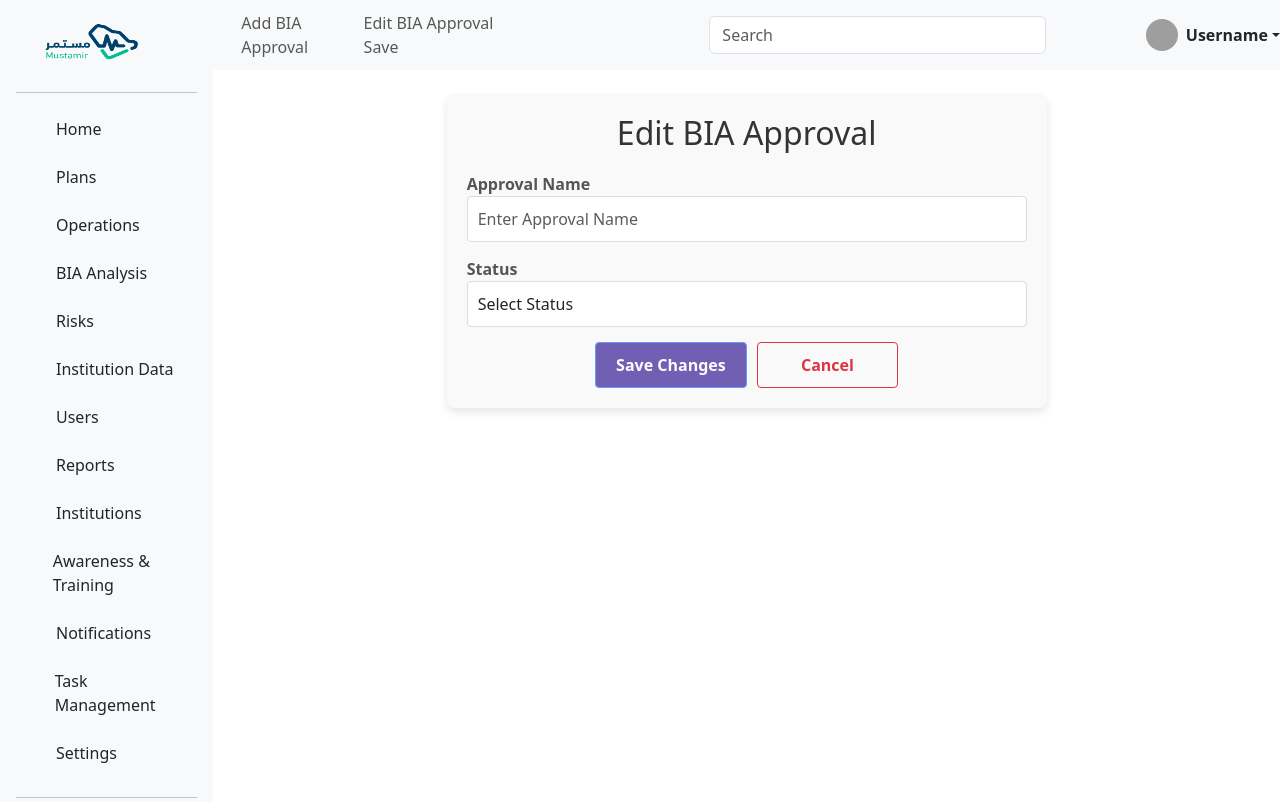
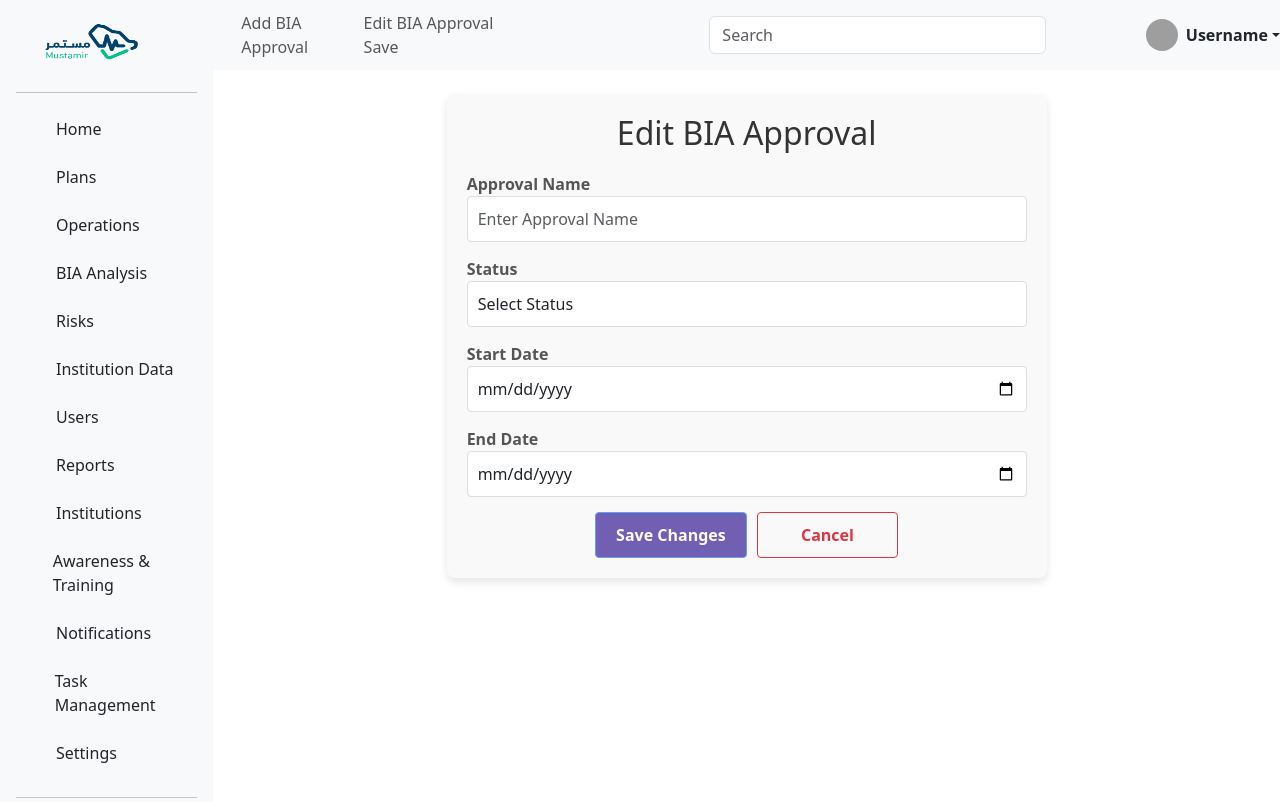
Before and after one commit to ZiyadBatekh/BIA, an Angular app: page /edit-bia-approval-save in a window 1280 px wide. Shown: the top 802 px of the page. Built offline with nearby package versions, Linux system fonts and the light colour scheme; grey boxes are pictures that could not be loaded.

Commit message:
"Added startDate and endDate fields to BiaApproval model and EditBiaApprovalSaveComponent"

```diff
--- a/src/app/features/edit-bia-approval-save/edit-bia-approval-save.component.html
+++ b/src/app/features/edit-bia-approval-save/edit-bia-approval-save.component.html
@@ -1,6 +1,6 @@
 <div class="edit-bia-approval">
   <h2>Edit BIA Approval</h2>
-  <p class="text-center" style="color: green ;">{{alert}}</p>
+  <p class="text-center" style="color: green;">{{ alert }}</p>
 
   <form [formGroup]="editBiaForm" (ngSubmit)="onSave()">
     <!-- Approval Name -->
@@ -37,6 +37,28 @@
       ></textarea>
     </div>
 
+    <!-- Start Date -->
+    <div class="form-group">
+      <label for="startDate">Start Date</label>
+      <input
+        type="date"
+        id="startDate"
+        formControlName="startDate"
+        class="form-control"
+      />
+    </div>
+
+    <!-- End Date -->
+    <div class="form-group">
+      <label for="endDate">End Date</label>
+      <input
+        type="date"
+        id="endDate"
+        formControlName="endDate"
+        class="form-control"
+      />
+    </div>
+
     <!-- Action Buttons -->
     <div class="actions">
       <button style="margin-right: 10px;" type="submit" class="btn btn-primary" [disabled]="!editBiaForm.valid">
--- a/src/app/features/edit-bia-approval-save/edit-bia-approval-save.component.ts
+++ b/src/app/features/edit-bia-approval-save/edit-bia-approval-save.component.ts
@@ -10,14 +10,14 @@ import { NgIf } from '@angular/common';
   standalone: true,
   imports: [ReactiveFormsModule, NgIf],
   templateUrl: './edit-bia-approval-save.component.html',
-  styleUrl: './edit-bia-approval-save.component.scss'
+  styleUrls: ['./edit-bia-approval-save.component.scss']
 })
 export class EditBiaApprovalSaveComponent {
   editBiaForm: FormGroup;
   approvalId: number;
   approvalData?: BiaApproval;
   showCancelPopup: boolean = false;
-  alert:string ="";
+  alert: string = "";
 
   constructor(
     private fb: FormBuilder,
@@ -28,7 +28,9 @@ export class EditBiaApprovalSaveComponent {
     this.editBiaForm = this.fb.group({
       name: ['', Validators.required],
       status: ['', Validators.required],
-      reasonForCancellation: ['']
+      reasonForCancellation: [''],
+      startDate: ['', Validators.required], // Add startDate control
+      endDate: ['', Validators.required] // Add endDate control
     });
 
     this.approvalId = Number(this.route.snapshot.paramMap.get('id'));
@@ -45,7 +47,9 @@ export class EditBiaApprovalSaveComponent {
       this.editBiaForm.patchValue({
         name: approval.name,
         status: approval.status,
-        reasonForCancellation: approval.reasonForCancellation || ''
+        reasonForCancellation: approval.reasonForCancellation || '',
+        startDate: approval.startDate || '', // Load start date
+        endDate: approval.endDate || '' // Load end date
       });
     }
   }
@@ -54,7 +58,7 @@ export class EditBiaApprovalSaveComponent {
     if (this.editBiaForm.valid) {
       const updatedData = this.editBiaForm.value;
       this.biaService.editBiaApproval(this.approvalId, updatedData);
-      this.alert= 'BIA Approval Updated Successfully!';
+      this.alert = 'BIA Approval Updated Successfully!';
     }
   }
 
```
Also changed, not shown: src/app/core/models/bia-approval.model.ts (+8 -7 lines).
